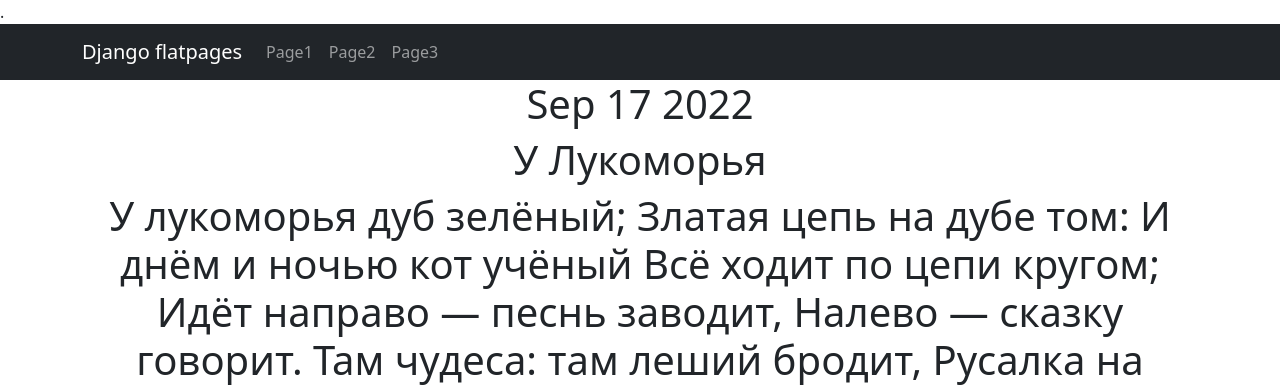
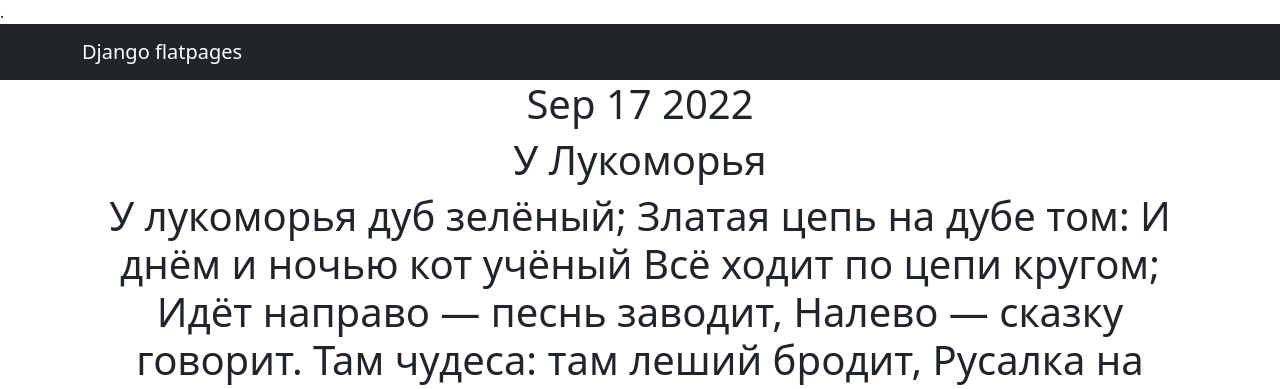
Before and after one commit to raidhorr/tmpl, a Django app: page /posts/1 in a window 1280 px wide. Shown: the top 389 px of the page. Run offline with Django 4.2, Linux system fonts and the light colour scheme; data comes from the database, SQL or seed files in the repository; some libraries are stand-ins or nearby versions.

```diff
--- a/templates/flatpages/default.html
+++ b/templates/flatpages/default.html
@@ -26,15 +26,15 @@
 <!--                               <span class="sr-only">(current)</span>-->
 <!--                           </a>-->
 <!--                       </li>-->
-                       <li class="nav-item">
-                           <a class="nav-link" href="/page1/">Page1</a>
-                       </li>
-                       <li class="nav-item">
-                           <a class="nav-link" href="/page2/">Page2</a>
-                       </li>
-                       <li class="nav-item">
-                           <a class="nav-link" href="/page3/">Page3</a>
-                       </li>
+<!--                       <li class="nav-item">-->
+<!--                           <a class="nav-link" href="/page1/">Page1</a>-->
+<!--                       </li>-->
+<!--                       <li class="nav-item">-->
+<!--                           <a class="nav-link" href="/page2/">Page2</a>-->
+<!--                       </li>-->
+<!--                       <li class="nav-item">-->
+<!--                           <a class="nav-link" href="/page3/">Page3</a>-->
+<!--                       </li>-->
                    </ul>
                </div>
            </div>
```
Also changed, not shown: templates/posts.html (+5 -2 lines).
